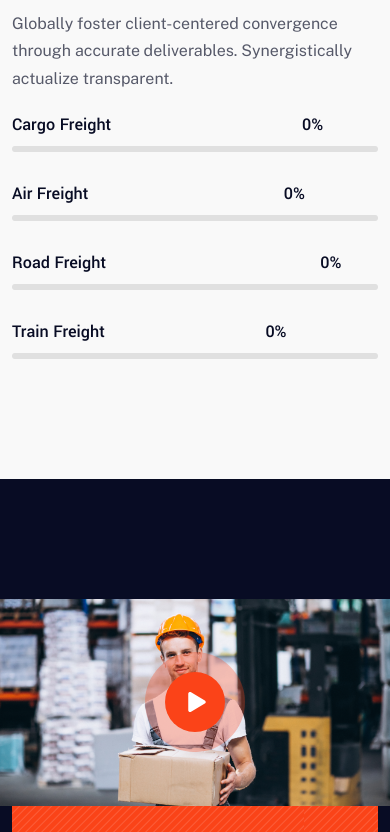
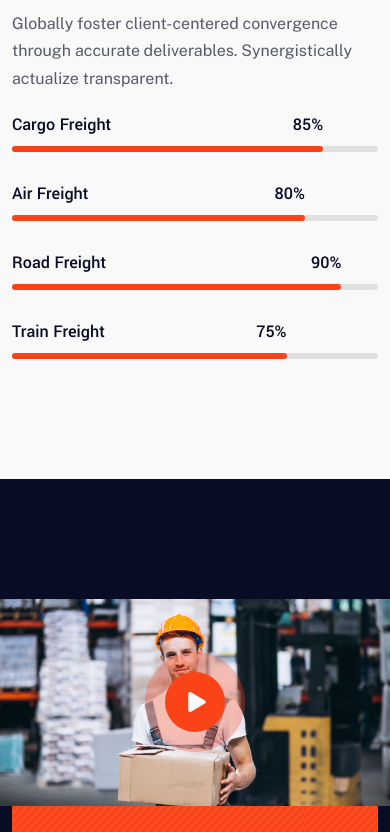
Before and after one commit to amitbd599/Transpro, a React (Create React App) app: page /about in a window 390 px wide. Shown: the part 3912-4744 px from the top of the page. Built offline with nearby package versions, Linux system fonts and the light colour scheme.

Commit message:
about page responsive add

```diff
--- a/src/components/PartnerOne.js
+++ b/src/components/PartnerOne.js
@@ -21,14 +21,13 @@ const PartnerOne = () => {
     initialSlide: 1,
     autoplay: true,
     autoplaySpeed: 5000,
-    cssEase: "linear",
     nextArrow: <SampleNextArrow />,
     prevArrow: <SamplePrevArrow />,
     responsive: [
       {
         breakpoint: 992,
         settings: {
-          slidesToShow: 5,
+          slidesToShow: 4,
           arrows: false,
         },
       },
--- a/src/components/SkillOne.js
+++ b/src/components/SkillOne.js
@@ -47,7 +47,7 @@ const SkillOne = () => {
                     <h6>Cargo Freight</h6>
                     <div className='progress-count-wrap'>
                       <span className='progress-count counting' data-count={85}>
-                        0
+                        85
                       </span>
                       <span className='counting-icons'>%</span>
                     </div>
@@ -58,6 +58,7 @@ const SkillOne = () => {
                         id='progress'
                         className='progress-rate'
                         data-value={85}
+                        style={{ width: "85%" }}
                       ></div>
                     </div>
                   </div>
@@ -67,7 +68,7 @@ const SkillOne = () => {
                     <h6>Air Freight</h6>
                     <div className='progress-count-wrap'>
                       <span className='progress-count counting' data-count={80}>
-                        0
+                        80
                       </span>
                       <span className='counting-icons'>%</span>
                     </div>
@@ -78,6 +79,7 @@ const SkillOne = () => {
                         id='progress-1'
                         className='progress-rate'
                         data-value={80}
+                        style={{ width: "80%" }}
                       ></div>
                     </div>
                   </div>
@@ -87,7 +89,7 @@ const SkillOne = () => {
                     <h6>Road Freight</h6>
                     <div className='progress-count-wrap'>
                       <span className='progress-count counting' data-count={90}>
-                        0
+                        90
                       </span>
                       <span className='counting-icons'>%</span>
                     </div>
@@ -98,6 +100,7 @@ const SkillOne = () => {
                         id='progress-2'
                         className='progress-rate'
                         data-value={90}
+                        style={{ width: "90%" }}
                       ></div>
                     </div>
                   </div>
@@ -107,7 +110,7 @@ const SkillOne = () => {
                     <h6>Train Freight</h6>
                     <div className='progress-count-wrap'>
                       <span className='progress-count counting' data-count={75}>
-                        0
+                        75
                       </span>
                       <span className='counting-icons'>%</span>
                     </div>
@@ -118,6 +121,7 @@ const SkillOne = () => {
                         id='progress-3'
                         className='progress-rate'
                         data-value={75}
+                        style={{ width: "75%" }}
                       ></div>
                     </div>
                   </div>
--- a/src/components/TeamOne.js
+++ b/src/components/TeamOne.js
@@ -37,11 +37,10 @@ const TeamOne = () => {
         settings: {
           slidesToShow: 3,
           infinite: true,
-          dots: true,
         },
       },
       {
-        breakpoint: 992,
+        breakpoint: 991,
         settings: {
           slidesToShow: 2,
           arrows: false,
--- a/src/components/TestimonialTwo.js
+++ b/src/components/TestimonialTwo.js
@@ -18,7 +18,7 @@ const TestimonialTwo = () => {
     speed: 1000,
     slidesToShow: 3,
     slidesToScroll: 1,
-    initialSlide: 1,
+    initialSlide: 0,
     autoplay: true,
     autoplaySpeed: 5000,
     nextArrow: <SampleNextArrow />,
@@ -29,11 +29,10 @@ const TestimonialTwo = () => {
         settings: {
           slidesToShow: 3,
           infinite: true,
-          dots: true,
         },
       },
       {
-        breakpoint: 992,
+        breakpoint: 991,
         settings: {
           slidesToShow: 2,
           arrows: false,
```
